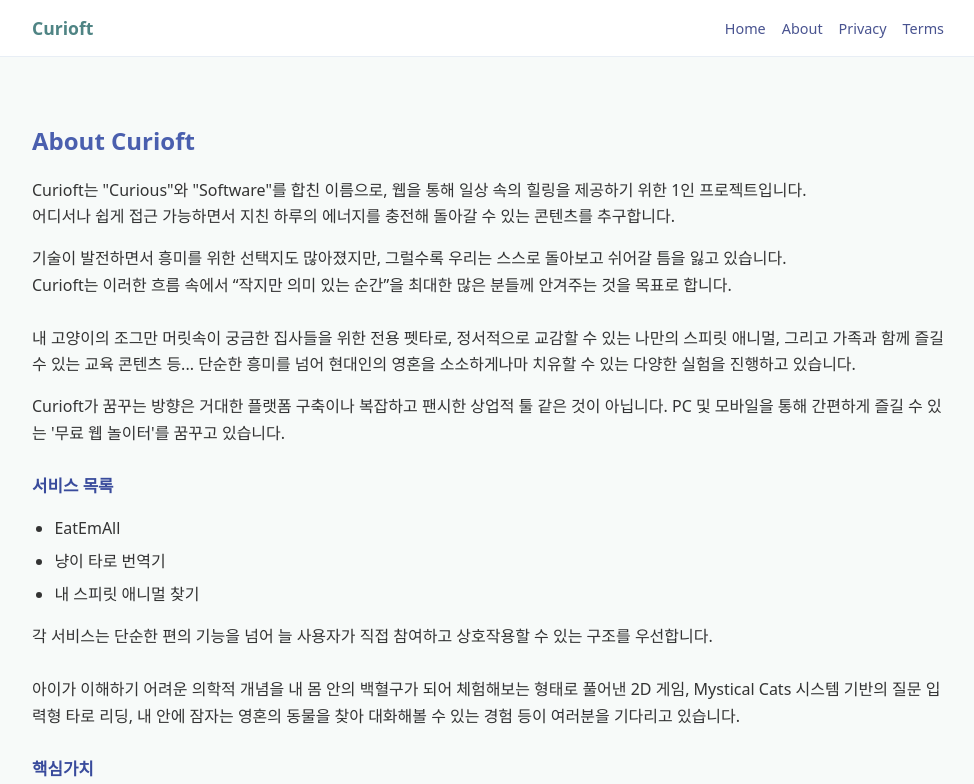
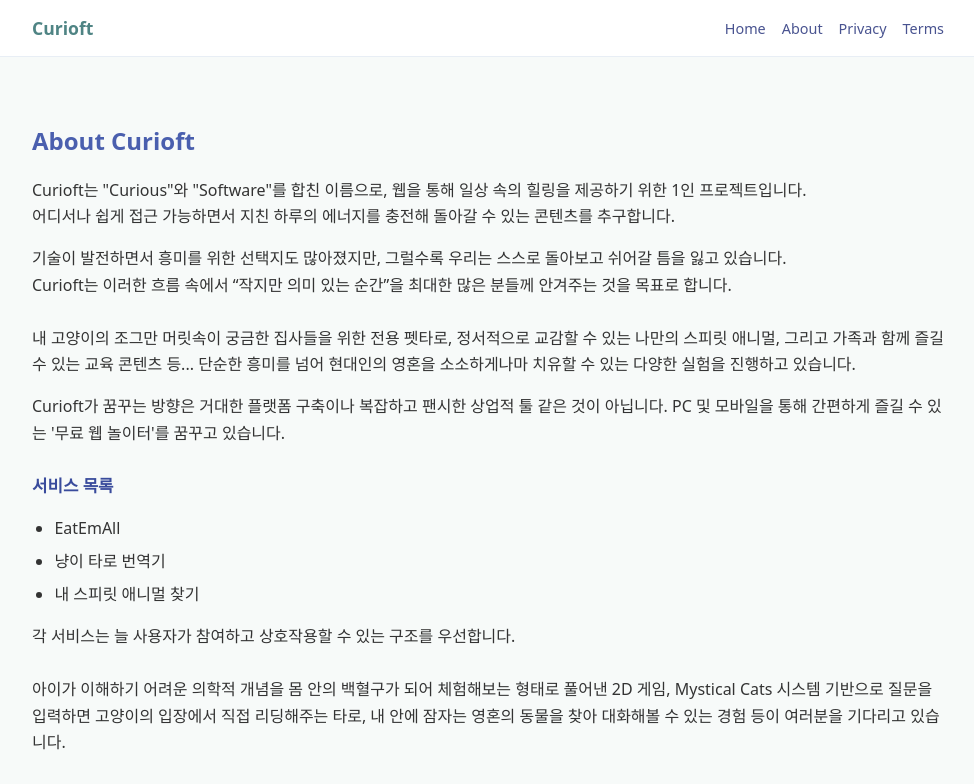
Before and after one commit to pikaak/Curioft_Site, a Next.js app: page /about in a window 1280 px wide. Shown: the top 784 px of the page, without its empty margins (152-1126 px from the left). Built offline with nearby package versions, Linux system fonts and the light colour scheme.

Commit message:
Update about.js

```diff
--- a/pages/about.js
+++ b/pages/about.js
@@ -74,9 +74,9 @@ export default function AboutPage() {
 
             {/* 상세 설명 추가 */}
             <p>
-              각 서비스는 단순한 편의 기능을 넘어 늘 사용자가 직접 참여하고 상호작용할 수 있는 구조를 우선합니다. <br/>
-              <br/> 아이가 이해하기 어려운 의학적 개념을 내 몸 안의 백혈구가 되어 체험해보는 형태로 풀어낸 2D 게임,
-              Mystical Cats 시스템 기반의 질문 입력형 타로 리딩,
+              각 서비스는 늘 사용자가 참여하고 상호작용할 수 있는 구조를 우선합니다. <br/>
+              <br/> 아이가 이해하기 어려운 의학적 개념을 몸 안의 백혈구가 되어 체험해보는 형태로 풀어낸 2D 게임,
+              Mystical Cats 시스템 기반으로 질문을 입력하면 고양이의 입장에서 직접 리딩해주는 타로,
               내 안에 잠자는 영혼의 동물을 찾아 대화해볼 수 있는 경험 등이 여러분을 기다리고 있습니다.
             </p>
 
```
